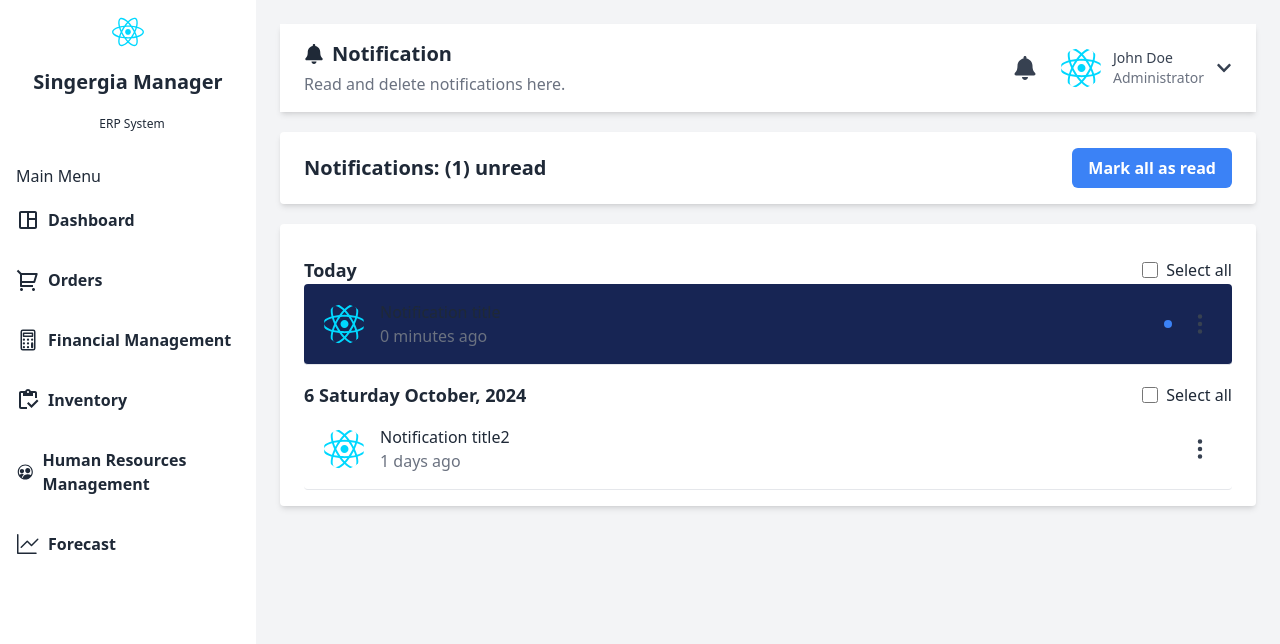
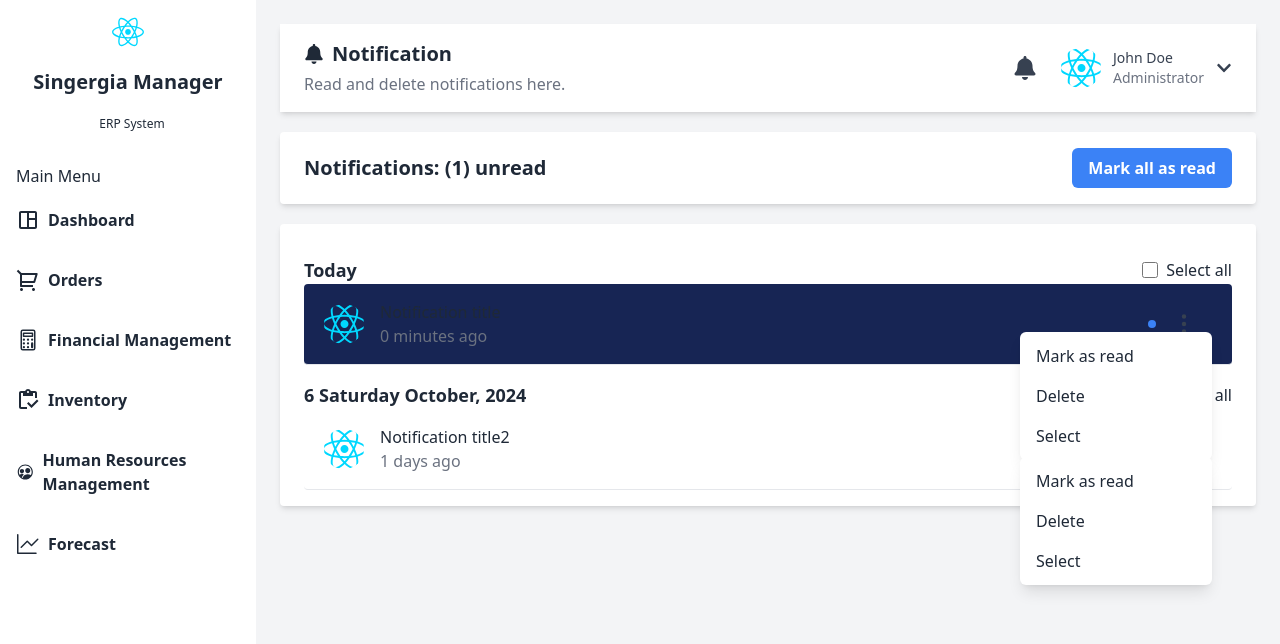
Before and after one commit to SinergiaManager/sinergiamanager-frontend, a React (Vite) app: page /notifications in a window 1280 px wide. Both pictures are taken after a click on the icon 1200 px from the left and 324 px from the top of the page. Shown: the top 644 px of the page. Built offline with nearby package versions, Linux system fonts and the light colour scheme.

Commit message:
Refactor notification menu functionality

```diff
--- a/src/pages/Notification.tsx
+++ b/src/pages/Notification.tsx
@@ -1,4 +1,4 @@
-import React from 'react';
+import React, { useState, useRef, useEffect } from 'react';
 import Drawer from '../components/Drawer';
 import Navbar from '../components/Navbar';
 import profilePic from '../assets/react.svg';
@@ -7,6 +7,32 @@ import { Days, Months } from '../../ts/types';
 
 const Notification: React.FC = () => {
   const pageName = "Notification";
+  const [openMenuIndex, setOpenMenuIndex] = useState<number | null>(null);
+
+  const notificationMenuRefs = useRef<(HTMLDivElement | null)[]>([]);
+
+  const toggleNotificationMenu = (index: number) => {
+    setOpenMenuIndex(openMenuIndex === index ? null : index);
+  };
+
+  const handleClickOutside = (event: MouseEvent) => {
+    // Close the menus if clicked outside
+    notificationMenuRefs.current.forEach((ref, index) => {
+      if (ref && !ref.contains(event.target as Node)) {
+        setOpenMenuIndex(null);
+      }
+    });
+  };
+
+  useEffect(() => {
+    document.addEventListener('mousedown', handleClickOutside);
+
+    // Cleanup event listener on component unmount
+    return () => {
+      document.removeEventListener('mousedown', handleClickOutside);
+    };
+  }, []);
+
   const yesterday = new Date();
   yesterday.setDate(yesterday.getDate() - 1);
 
@@ -22,7 +48,8 @@ const Notification: React.FC = () => {
     sentDate: yesterday,
     isRead: true
   }
-  ]
+  ];
+
   return (
     <>
       <div className="flex h-screen">
@@ -92,7 +119,20 @@ const Notification: React.FC = () => {
                         </p>
                       </div>
                       {!notification.isRead && <div className="h-2 w-2 bg-blue-500 rounded-full"></div>}
-                      <BsThreeDotsVertical className="h-6 w-6 text-gray-700 dark:text-gray-200 cursor-pointer" />
+                      <BsThreeDotsVertical className="h-6 w-6 text-gray-700 dark:text-gray-200 cursor-pointer" onClick={() => toggleNotificationMenu(index)} />
+                      <div className="relative" ref={(ref) => {
+                        notificationMenuRefs.current[index] = ref;
+                      }}>
+                        {openMenuIndex === index && (
+                          <div className="absolute right-0 mt-2 w-48 bg-white dark:bg-gray-700 rounded-md shadow-lg z-10">
+                            <ul className="py-1">
+                              <li className="px-4 py-2 text-gray-800 dark:text-gray-200 hover:bg-gray-100 dark:hover:bg-gray-600 cursor-pointer">Mark as read</li>
+                              <li className="px-4 py-2 text-gray-800 dark:text-gray-200 hover:bg-gray-100 dark:hover:bg-gray-600 cursor-pointer">Delete</li>
+                              <li className="px-4 py-2 text-gray-800 dark:text-gray-200 hover:bg-gray-100 dark:hover:bg-gray-600 cursor-pointer">Select</li>
+                            </ul>
+                          </div>
+                        )}
+                      </div>
                     </div>
                   ))}
                 </div>
```
